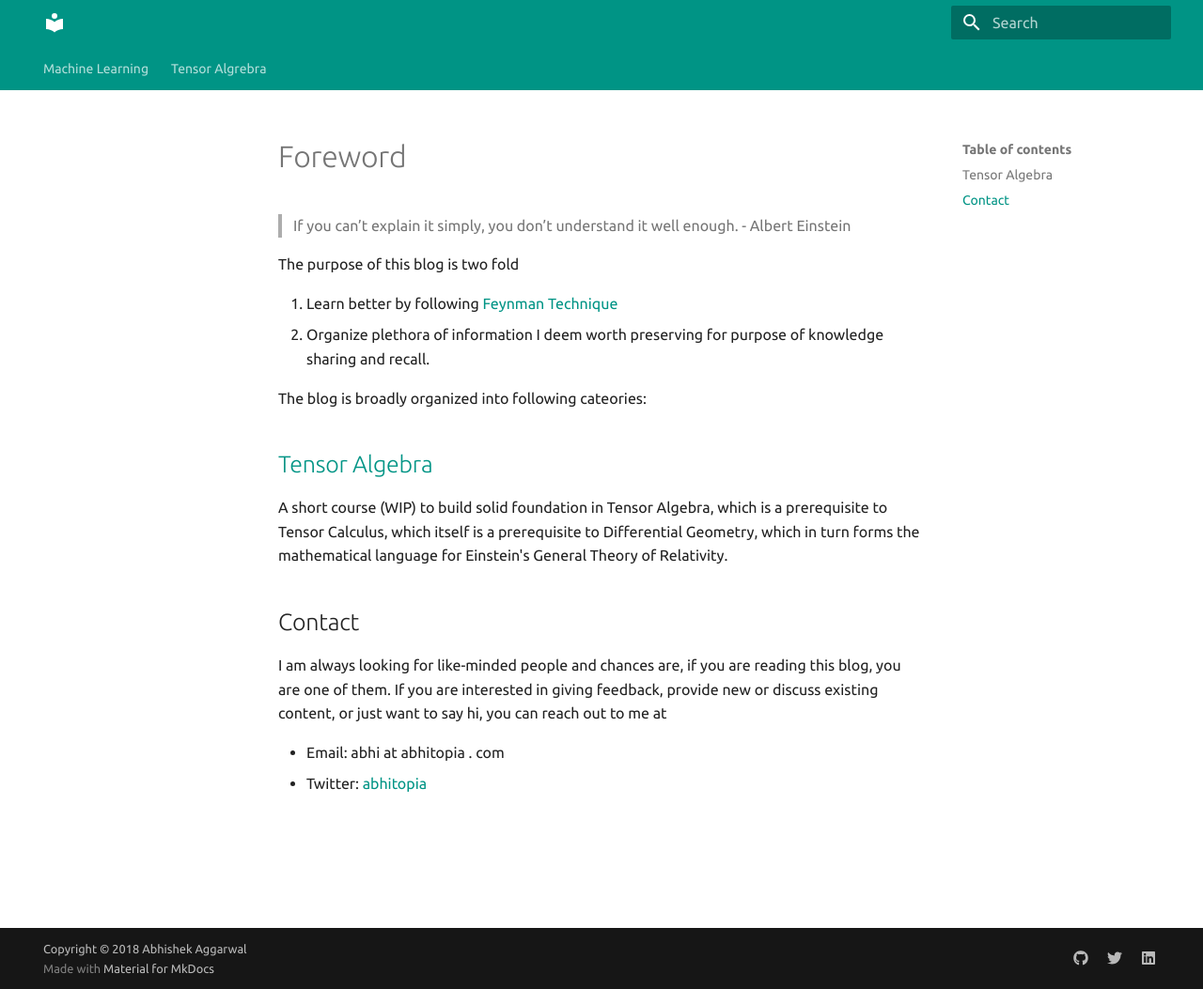
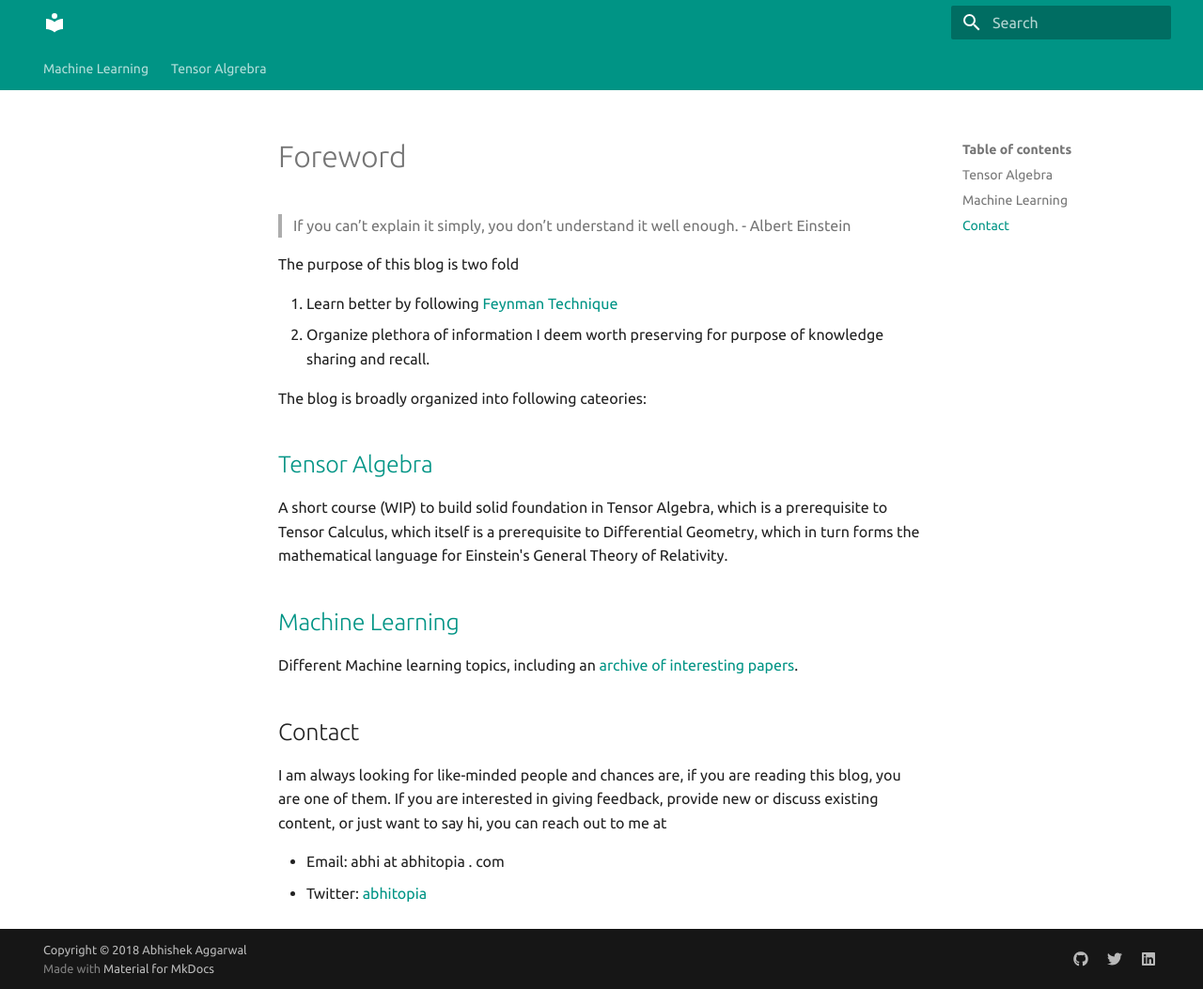
Before and after one commit to abhitopia/abhitopia.github.com, an MkDocs documentation site: the page built from docs/index.md, in a window 1280 px wide and 1053 px high. Shown: the whole window at 94% size. Built offline with MkDocs 1.6.1 and Material for MkDocs 9.7.7, drawn with Linux system fonts in a browser that asks for light colours.

Commit message:
updated content

```diff
--- a/docs/index.md
+++ b/docs/index.md
@@ -19,6 +19,8 @@ The blog is broadly organized into following cateories:
 ## [Tensor Algebra](/TensorAlgebra/Chap1/)
 A short course (WIP) to build solid foundation in Tensor Algebra, which is a prerequisite to Tensor Calculus, which itself is a prerequisite to Differential Geometry, which in turn forms the mathematical language for Einstein's General Theory of Relativity.
 
+## [Machine Learning](/ML/Concepts/misc)
+Different Machine learning topics, including an [archive of interesting papers](/ML/Concepts/misc).
 
 ## Contact
 I am always looking for like-minded people and chances are, if you are reading this blog, you are one of them. If you are interested in giving feedback, provide new or discuss existing content, or just want to say hi, you can reach out to me at
```
